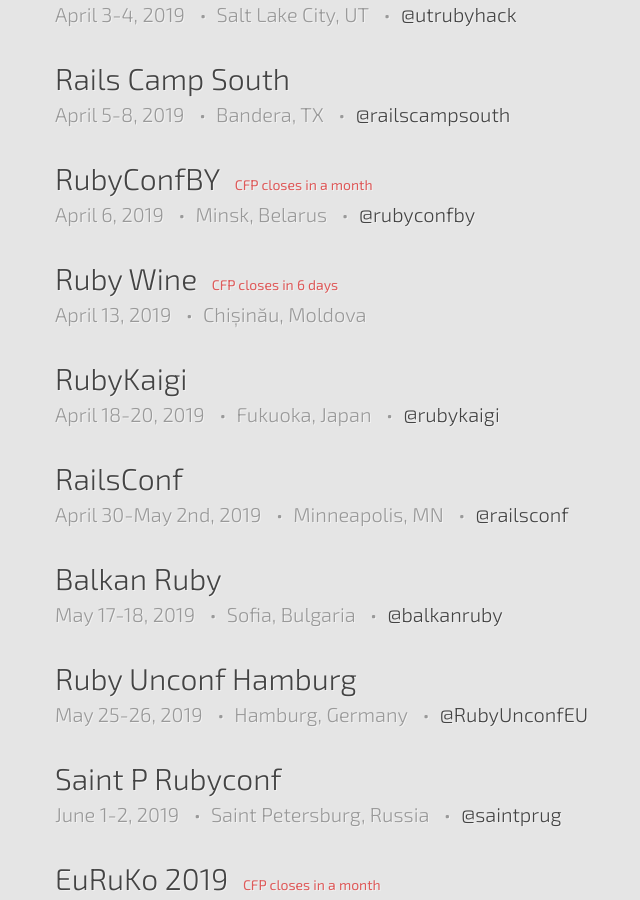
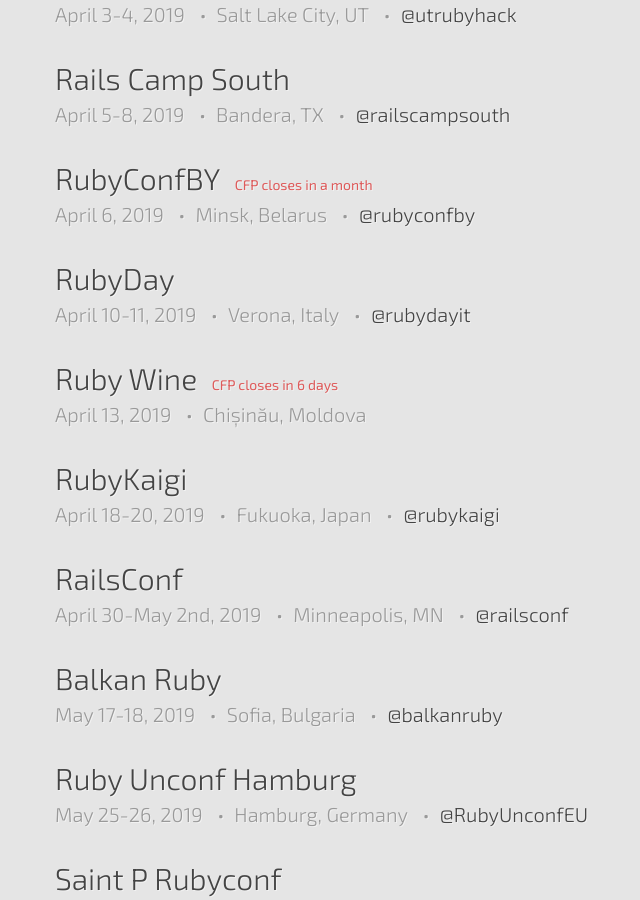
Before and after one commit to ruby-conferences/ruby-conferences.github.io, a Jekyll site: the page built from index.html, in a window 1280 px wide and 900 px high, scrolled down 1202 px. Shown: the whole window, without its empty margins (185-825 px from the left). Built offline with Jekyll 4.4.1, drawn with Linux system fonts in a browser that asks for light colours.

Commit message:
Rubyday 2019

```diff
--- a/_data/upcoming.yml
+++ b/_data/upcoming.yml
@@ -61,6 +61,13 @@
   twitter: rubyconfby
   cfp_phrase: "CFP closes"
   cfp_date: "February 24, 2019"
+
+- name: RubyDay
+  location: Verona, Italy
+  dates: "April 10-11, 2019"
+  url: https://2019.rubyday.it/
+  twitter: rubydayit
+  cfp_date: "February 15, 2019"
 
 - name: Ruby Wine
   location: Chișinău, Moldova
```
